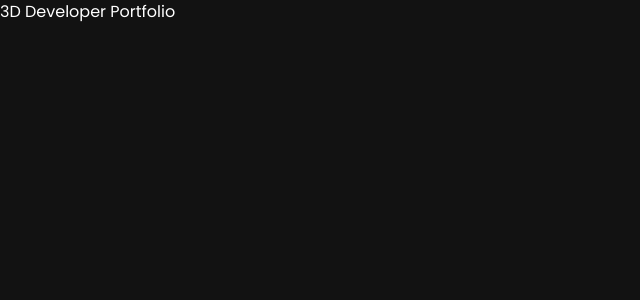
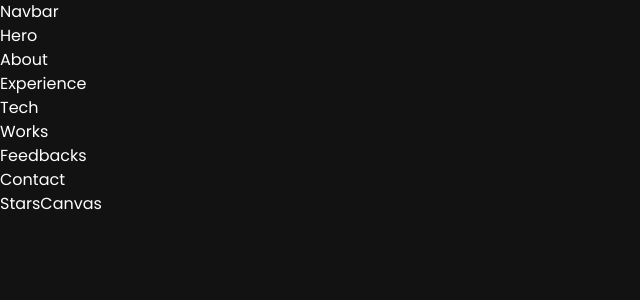
Before and after one commit to webroyit/3Nd0p6-3DPortfolio, a React (Vite) app: page / in a window 1280 px wide. Shown: the top 300 px of the page, without its empty margins (0-640 px from the left). Built offline with nearby package versions, Linux system fonts and the light colour scheme.

Commit message:
Add layout

```diff
--- a/src/App.jsx
+++ b/src/App.jsx
@@ -1,9 +1,24 @@
+import { BrowserRouter } from "react-router-dom";
 
 const App = () => {
   return (
-    <div>
-      3D Developer Portfolio
-    </div>
+    <BrowserRouter>
+      <div className="relative z-0 bg-primary">
+        <div className="bg-hero-pattern bg-cover bg-no-repeat bg-center">
+          <p>Navbar</p>
+          <p>Hero</p>
+        </div>
+        <p>About</p>
+        <p>Experience</p>
+        <p>Tech</p>
+        <p>Works</p>
+        <p>Feedbacks</p>
+        <div className="relative z-0">
+          <p>Contact</p>
+          <p>StarsCanvas</p>
+        </div>
+      </div>
+    </BrowserRouter>
   )
 }
 
```
